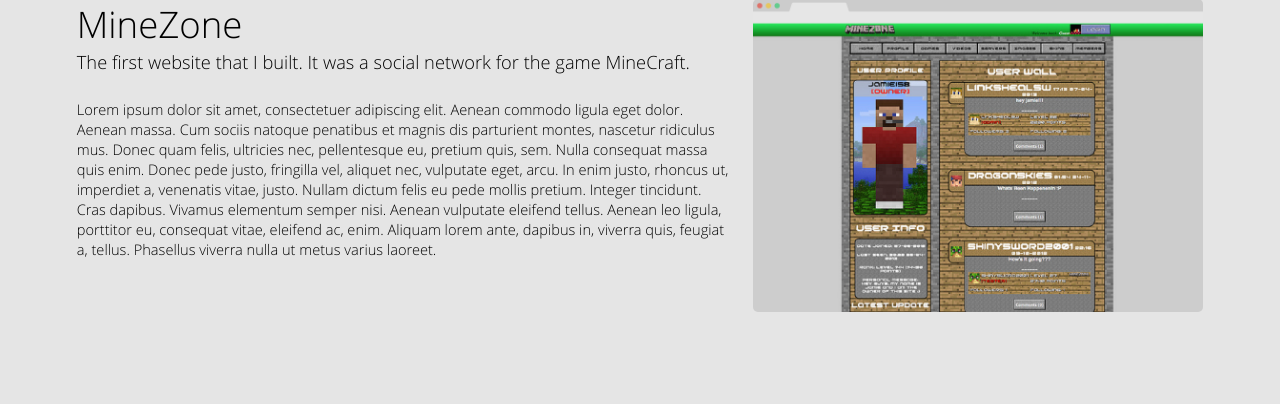
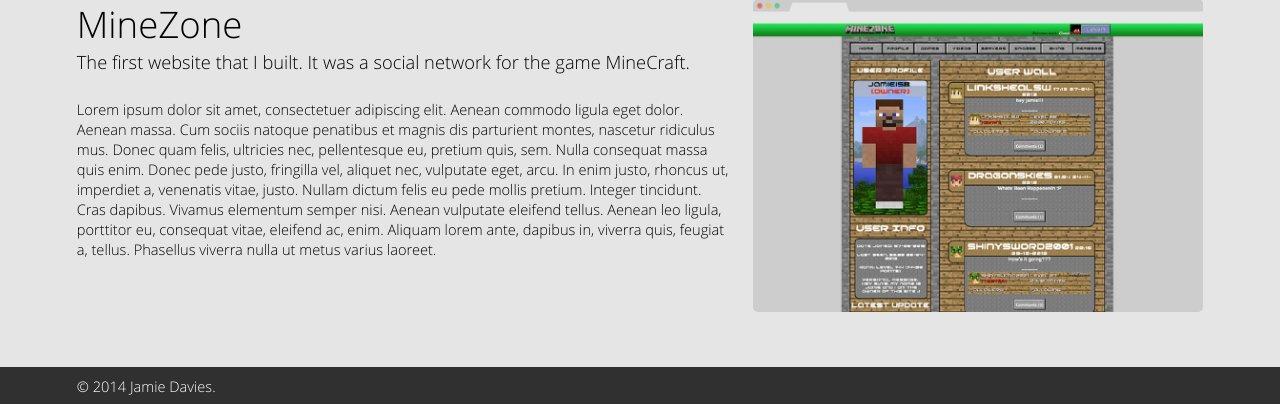
Before and after one commit to viralpickaxe/portfolio, a PHP site: page / in a window 1280 px wide. Shown: the part 2436-2840 px from the top of the page. Before the commit the page ends 2748 px from the top, so only its background shows below. Run offline with PHP 8.4, Linux system fonts and the light colour scheme.

Commit message:
Added footer

```diff
--- a/assets/css/_vars.scss
+++ b/assets/css/_vars.scss
@@ -1,5 +1,6 @@
 $blue : #0099FF;
 $white : #ffffff;
 $grey : #E5E5E5;
+$black : #303030;
 $blue_active : lighten($blue, 15%);
 $grey_dark : darken($grey, 30%);
--- a/assets/css/elements/_base.scss
+++ b/assets/css/elements/_base.scss
@@ -39,6 +39,7 @@ header {
 }
 
 main {
+  @extend .cf;
   width: 88%;
   margin: 0 auto;
   padding: 0;
@@ -51,6 +52,22 @@ main {
   }
   p {
     font-size: 1.3em;
+  }
+}
+
+footer {
+  @extend .cf;
+  float: left;
+  background-color: $black;
+  height: 1em;
+  width: 100%;
+  margin: 0;
+  color: $white;
+  .container {
+    width: 88%;
+    margin: 0 auto;
+    font-size: 0.4em;
+    padding-top: 0.6em;
   }
 }
 
--- a/index.html
+++ b/index.html
@@ -147,6 +147,13 @@
             </div>
           </div>
       </section>
+    </main>
+
+    <footer>
+      <div class="container">
+        © 2014 Jamie Davies.
+      </div>
+    </footer>
 
   </body>
   <script src="assets/js/script.min.js"></script>
```
Also changed, not shown: assets/css/style.css.
